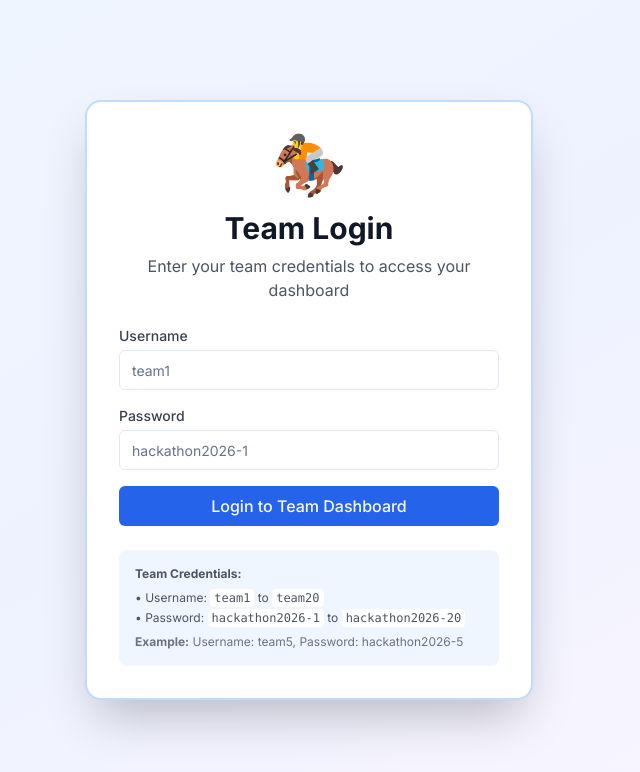
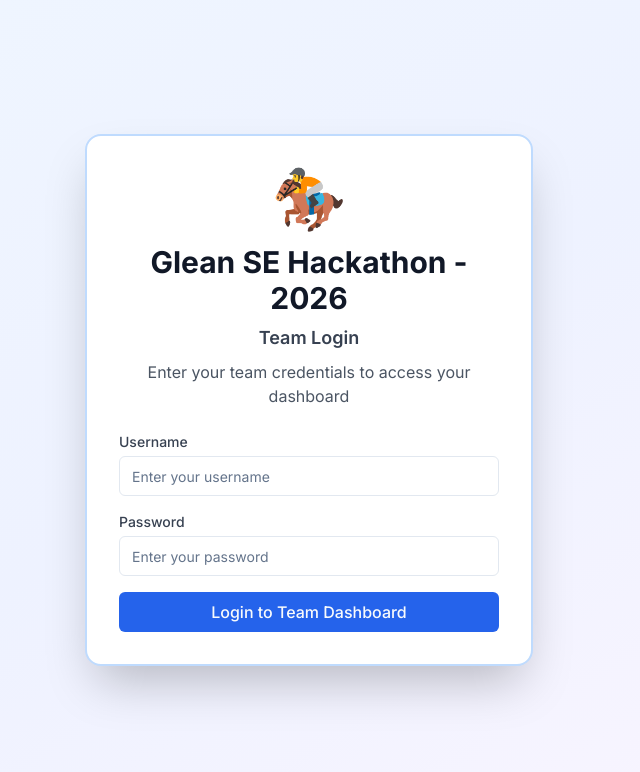
Before and after one commit to anwesh-rijal-glean/hack-26, a Next.js app: page /team in a window 1280 px wide. Shown: the top 772 px of the page, without its empty margins (331-971 px from the left). Built offline with nearby package versions, Linux system fonts and the light colour scheme.

Commit message:
Cleaning up some hints

```diff
--- a/app/admin/page.tsx
+++ b/app/admin/page.tsx
@@ -97,7 +97,7 @@
             </Button>
           </div>
           <h1 className="text-4xl font-bold text-gray-900 mb-2">
-            👑 Admin Dashboard
+            👑 Glean SE Hackathon - 2026 - Admin Dashboard
           </h1>
           <p className="text-gray-600">
             Monitor all teams, manage tasks, and control the competition
--- a/app/layout.tsx
+++ b/app/layout.tsx
@@ -5,8 +5,8 @@
 const inter = Inter({ subsets: ["latin"] });
 
 export const metadata: Metadata = {
-  title: "Hackathon Race Track",
-  description: "Track team progress in real-time during the hackathon",
+  title: "Glean SE Hackathon - 2026",
+  description: "Track team progress in real-time during Glean SE Hackathon - 2026",
 };
 
 export default function RootLayout({
--- a/app/page.tsx
+++ b/app/page.tsx
@@ -36,7 +36,7 @@
           <div className="flex items-center justify-between">
             <div>
               <h1 className="text-3xl font-bold text-gray-900">
-                🏁 Hackathon Race Track - Live Results
+                🏁 Glean SE Hackathon - 2026 - Live Results
               </h1>
               <p className="text-sm text-gray-600 mt-1">
                 Real-time competition dashboard · Updates every 5 seconds
--- a/app/team/page.tsx
+++ b/app/team/page.tsx
@@ -187,7 +187,7 @@
             </div>
           </div>
           <h1 className="text-4xl font-bold text-gray-900 mb-2">
-            🏇 Team Dashboard
+            🏇 Glean SE Hackathon - 2026 - Team Dashboard
           </h1>
           <p className="text-gray-600">
             Track your progress and submit evidence for completed milestones
--- a/components/AdminPasswordGate.tsx
+++ b/components/AdminPasswordGate.tsx
@@ -30,8 +30,11 @@
         <div className="text-center mb-6">
           <div className="text-6xl mb-4">👑</div>
           <h1 className="text-3xl font-bold text-gray-900 mb-2">
+            Glean SE Hackathon - 2026
+          </h1>
+          <p className="text-lg font-semibold text-gray-700 mb-2">
             Admin Access
-          </h1>
+          </p>
           <p className="text-gray-600">
             Enter the admin password to continue
           </p>
@@ -60,13 +63,7 @@
           </Button>
         </form>
 
-        <div className="mt-6 p-4 bg-blue-50 rounded-lg">
-          <p className="text-xs text-gray-600 text-center">
-            <strong>Dev Note:</strong> Password is "hackathon2026"
-            <br />
-            TODO: Replace with real authentication
-          </p>
-        </div>
+
       </div>
     </div>
   );
--- a/components/TeamLoginGate.tsx
+++ b/components/TeamLoginGate.tsx
@@ -32,8 +32,11 @@
         <div className="text-center mb-6">
           <div className="text-6xl mb-4">🏇</div>
           <h1 className="text-3xl font-bold text-gray-900 mb-2">
+            Glean SE Hackathon - 2026
+          </h1>
+          <p className="text-lg font-semibold text-gray-700 mb-2">
             Team Login
-          </h1>
+          </p>
           <p className="text-gray-600">
             Enter your team credentials to access your dashboard
           </p>
@@ -46,7 +49,7 @@
             </label>
             <Input
               type="text"
-              placeholder="team1"
+              placeholder="Enter your username"
               value={username}
               onChange={(e) => {
                 setUsername(e.target.value);
@@ -61,7 +64,7 @@
             </label>
             <Input
               type="password"
-              placeholder="hackathon2026-1"
+              placeholder="Enter your password"
               value={password}
               onChange={(e) => {
                 setPassword(e.target.value);
@@ -79,19 +82,6 @@
             Login to Team Dashboard
           </Button>
         </form>
-
-        <div className="mt-6 p-4 bg-blue-50 rounded-lg">
-          <p className="text-xs text-gray-600 mb-2">
-            <strong>Team Credentials:</strong>
-          </p>
-          <div className="text-xs text-gray-600 space-y-1">
-            <p>• Username: <code className="bg-white px-1 py-0.5 rounded">team1</code> to <code className="bg-white px-1 py-0.5 rounded">team20</code></p>
-            <p>• Password: <code className="bg-white px-1 py-0.5 rounded">hackathon2026-1</code> to <code className="bg-white px-1 py-0.5 rounded">hackathon2026-20</code></p>
-          </div>
-          <p className="text-xs text-gray-500 mt-2">
-            <strong>Example:</strong> Username: team5, Password: hackathon2026-5
-          </p>
-        </div>
       </div>
     </div>
   );
--- a/lib/seed.ts
+++ b/lib/seed.ts
@@ -87,26 +87,26 @@
 ];
 
 const TEAM_NAMES = [
-  "Code Ninjas",
-  "Bug Busters",
-  "Syntax Samurai",
-  "Pixel Pioneers",
-  "Data Dragons",
-  "Cloud Crusaders",
-  "Binary Bandits",
-  "Algorithm Avengers",
-  "Dev Dynamos",
-  "Hack Heroes",
-  "Stack Smashers",
-  "Logic Legends",
-  "Byte Brawlers",
-  "Script Soldiers",
-  "Tech Titans",
-  "Cyber Cyclones",
-  "Digital Dreamers",
-  "Quantum Questers",
-  "Code Commanders",
-  "Web Wizards",
+  "Team 1 - Code Ninjas",
+  "Team 2 - Bug Busters",
+  "Team 3 - Syntax Samurai",
+  "Team 4 - Pixel Pioneers",
+  "Team 5 - Data Dragons",
+  "Team 6 - Cloud Crusaders",
+  "Team 7 - Binary Bandits",
+  "Team 8 - Algorithm Avengers",
+  "Team 9 - Dev Dynamos",
+  "Team 10 - Hack Heroes",
+  "Team 11 - Stack Smashers",
+  "Team 12 - Logic Legends",
+  "Team 13 - Byte Brawlers",
+  "Team 14 - Script Soldiers",
+  "Team 15 - Tech Titans",
+  "Team 16 - Cyber Cyclones",
+  "Team 17 - Digital Dreamers",
+  "Team 18 - Quantum Questers",
+  "Team 19 - Code Commanders",
+  "Team 20 - Hacking Wizards",
 ];
 
 const HORSE_ICONS = [
```
